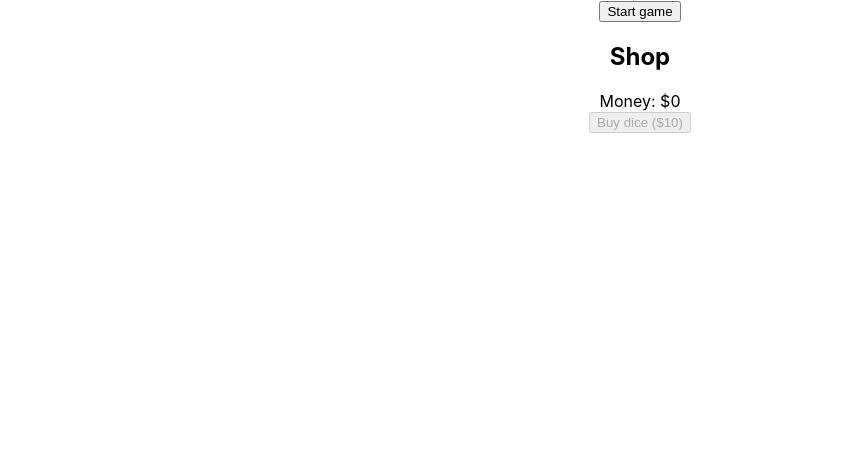
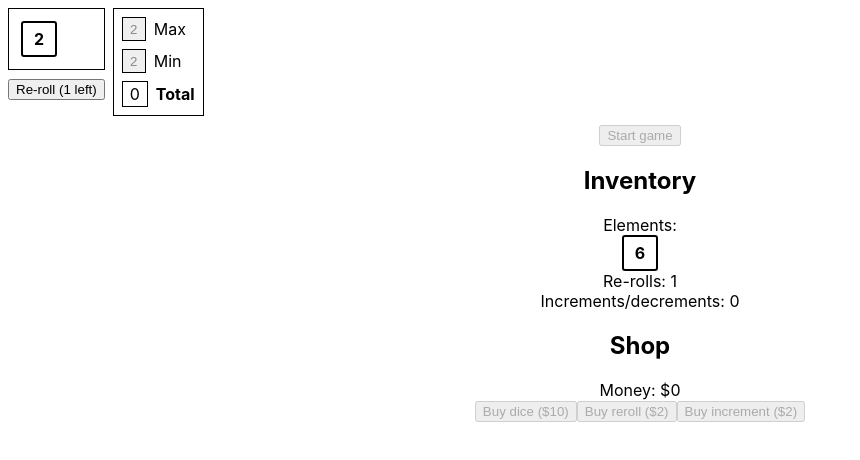
Before and after one commit to nick-hiebl/yahtz-like, a React (Create React App) app: page / in a window 1280 px wide. Shown: the top 460 px of the page, without its empty margins (0-860 px from the left). Built offline with nearby package versions, Linux system fonts and the light colour scheme; the HTML template or start-up script is replaced by a standard one.

Commit message:
Show inventory and shop whilst playing

```diff
--- a/src/Game/Game.tsx
+++ b/src/Game/Game.tsx
@@ -100,6 +100,16 @@ export const Game = (props: GameProps) => {
 
     const isCompleted = targets.every(target => !!target.result);
 
+    const onComplete = props.onComplete;
+
+    useEffect(() => {
+        if (!isCompleted) {
+            return;
+        }
+
+        onComplete(sum(targets.map(v => v.score ?? 0)));
+    }, [onComplete, isCompleted, targets]);
+
     return (
         <div id="game-board">
             <div id="dice-box">
@@ -139,6 +149,7 @@ export const Game = (props: GameProps) => {
                                 </div>
                             )}
                             <ValueComponent {...value} />
+                            {props.elements.length > 1 && (
                                 <input
                                     disabled={isCompleted}
                                     checked={locks[index]}
@@ -148,13 +159,14 @@ export const Game = (props: GameProps) => {
                                         setLocks(current => current.map((lockValue, lockIndex) => lockIndex === index ? isChecked : lockValue));
                                     }}
                                 />
+                            )}
                         </div>
                     ))}
                 </div>
                 <div id="game-actions">
                     {props.numRerolls > 0 && (
                         <div>
-                            <button disabled={isCompleted || rerollsLeft <= 0} onClick={reroll}>Re-roll ({rerollsLeft} left)</button>
+                            <button disabled={isCompleted || rerollsLeft <= 0 || locks.every(v => v)} onClick={reroll}>Re-roll ({rerollsLeft} left)</button>
                         </div>
                     )}
                     {props.numIncrements > 0 && (
@@ -192,13 +204,6 @@ export const Game = (props: GameProps) => {
                             <div className="target-score placeholder">{sum(targets.map(target => target.score ?? 0))}</div>
                         )}
                         <strong>Total</strong>
-                        {isCompleted && (
-                            <button onClick={() => {
-                                props.onComplete(sum(targets.map(v => v.score ?? 0)));
-                            }}>
-                                Lock in
-                            </button>
-                        )}
                     </div>
                 </div>
             </div>
--- a/src/GameState/index.tsx
+++ b/src/GameState/index.tsx
@@ -1,8 +1,11 @@
-import { useState } from 'react';
+import { useCallback, useState } from 'react';
 
-import { Game } from '../Game/Game';
+import { Game, ValueComponent } from '../Game/Game';
 import { createDice } from '../element';
 import { type Element, type Target, type Value, isNumberValue } from '../types';
+import { GameArguments } from '../Game/types';
+
+import './style.css';
 
 export const INITIAL_GAME: Target[] = [
     {
@@ -17,22 +20,78 @@ export const INITIAL_GAME: Target[] = [
     },
 ];
 
+const ElementComponent = ({ element }: { element: Element }) => {
+    if (element.type === 'dice') {
+        return <ValueComponent {...element.maxValue} />
+    }
+
+    return <span>???</span>;
+};
+
 export const GameStateComponent = () => {
     const [elements, setElements] = useState<Element[]>(() => {
         return new Array(1).fill(0).map(() => createDice(6));
     });
-    const [numRerolls] = useState(2);
-    const [numIncrements] = useState(1);
+    const [numRerolls, setRerolls] = useState(1);
+    const [numIncrements, setIncrements] = useState(0);
 
-    const [inGame, setInGame] = useState(false);
+    const [gameState, setGameState] = useState<GameArguments & { gameKey: string }>({
+        elements,
+        numRerolls,
+        numIncrements,
+        targets: INITIAL_GAME,
+        gameKey: Math.random().toString(),
+    });
+
     const [money, setMoney] = useState(0);
+    const [isComplete, setComplete] = useState(false);
 
-    if (!inGame) {
     const nextDiceCost = elements.length * 10;
+    const nextIncrementCost = (numIncrements + 1) * (numIncrements + 1) * 2;
+    const nextRerollCost = numRerolls * (numRerolls + 1);
+
+    const onComplete = useCallback((score: number) => {
+        setMoney(current => current + score);
+        setComplete(true);
+    }, []);
 
     return (
         <div>
-                <button onClick={() => setInGame(true)}>Start game</button>
+            <Game
+                key={gameState.gameKey}
+                {...gameState}
+                onComplete={onComplete}
+            />
+            <button
+                disabled={!isComplete}
+                onClick={() => {
+                    setComplete(false);
+                    setGameState({
+                        elements,
+                        numRerolls,
+                        numIncrements,
+                        targets: INITIAL_GAME,
+                        gameKey: Math.random().toString(),
+                    });
+                }}
+            >
+                Start game
+            </button>
+            <div id="inventory">
+                <h2>Inventory</h2>
+                <div>
+                    Elements:
+                    <ul className="inline">
+                        {elements.map((element, index) => (
+                            <li key={index}>
+                                <ElementComponent element={element} />
+                            </li>
+                        ))}
+                    </ul>
+                </div>
+                <div>Re-rolls: {numRerolls}</div>
+                <div>Increments/decrements: {numIncrements}</div>
+            </div>
             <div id="shop">
                 <h2>Shop</h2>
                 <div>Money: ${money}</div>
@@ -45,21 +104,25 @@ export const GameStateComponent = () => {
                 >
                     Buy dice (${nextDiceCost})
                 </button>
+                <button
+                    disabled={money < nextRerollCost}
+                    onClick={() => {
+                        setMoney(current => current - nextRerollCost);
+                        setRerolls(current => current + 1);
+                    }}
+                >
+                    Buy reroll (${nextRerollCost})
+                </button>
+                <button
+                    disabled={money < nextIncrementCost}
+                    onClick={() => {
+                        setMoney(current => current - nextIncrementCost);
+                        setIncrements(current => current + 1);
+                    }}
+                >
+                    Buy increment (${nextIncrementCost})
+                </button>
             </div>
         </div>
     );
-    }
-
-    return (
-        <Game
-            elements={elements}
-            numRerolls={numRerolls}
-            numIncrements={numIncrements}
-            targets={INITIAL_GAME}
-            onComplete={(score: number) => {
-                setMoney(current => score + current);
-                setInGame(false);
-            }}
-        />
-    );
 };
--- /dev/null
+++ b/src/GameState/style.css
@@ -0,0 +1,15 @@
+ul {
+    display: flex;
+    gap: 4px;
+    margin: 0;
+    padding: 0;
+}
+
+ul.inline {
+    flex-direction: row;
+    justify-content: center;
+}
+
+li {
+    list-style-type: none;
+}
```
Lines whose indentation alone changed are shown as unchanged.
